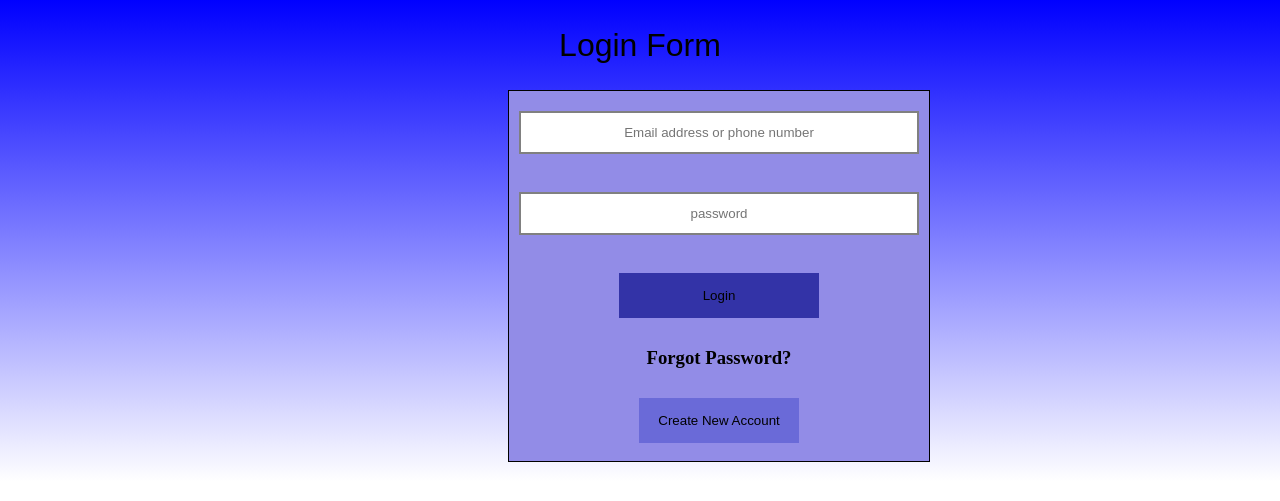
After one commit to anusreepromod/checking, a Django app: page /login/ in a window 1280 px wide. The commit adds this page. Shown: the top 501 px of the page. Run offline with Django 3.2, Linux system fonts and the light colour scheme.

Commit message:
version1

```diff
--- /dev/null
+++ b/firstapp/TEMPLATES/login.html
@@ -0,0 +1,26 @@
+{% load static %}
+<!DOCTYPE html>
+<html lang="en">
+<head>
+    <meta charset="UTF-8">
+    <meta http-equiv="X-UA-Compatible" content="IE=edge">
+    <meta name="viewport" content="width=device-width, initial-scale=1.0">
+    <title>Document</title>
+    <link rel="stylesheet" href="{% static 'css/style.css' %}">
+</head>
+<body style="background-image: linear-gradient(blue,white);background-repeat: no-repeat;">
+    <div>
+        <h2 class="lh2">Login Form</h2>
+    </div>
+    <div class="ld1">
+        <form action="" class="lf1">
+            <input type="text" placeholder="Email address or phone number" class="li1"><br><br>
+            <input type="password"  placeholder="password" class="li1"><br><br>
+            <button type="submit" class="lb1">Login</button>
+            <h3>Forgot Password?</h3>
+            <input type="submit" value="Create New Account" class="lb2">
+
+        </form>
+    </div>
+</body>
+</html>
--- a/firstapp/static/css/style.css
+++ b/firstapp/static/css/style.css
@@ -8,3 +8,57 @@
     margin-left: 500px;
     margin-right: 500px;
 }
+
+.lh2{
+    text-align: center;
+    font-family: Arial;
+    font-weight: 500;
+    font-size: xx-large;
+
+}
+.lb1{
+    background-color:rgb(51, 51, 167);
+    text-align: center;
+       width: 50%;
+        color: black;
+        padding: 15px;
+        margin: 10px 0px;
+        border: none;
+
+}
+.lb2{
+    background-color:rgb(106, 106, 216);
+    text-align: center;
+       width: 40%;
+        color: black;
+        padding: 15px;
+        margin: 10px 0px;
+        border: none;
+
+}
+.li1{
+    width: 100%;
+    margin: 10px 0px 10px;
+        padding: 12px 20px;
+        text-align: center;
+        border: 2px solid grey;
+        box-sizing: border-box;
+}
+.lf1{
+    background-color:#928ce7;
+    border: 1px;
+    border-style: solid;
+    padding: 10px 10px 10px 10px;
+    margin: 10px 500px 20px 500px;
+    text-align: center;
+    height: 350px;
+    width: 400px;
+
+}
+.lh2{
+    text-align: center;
+    font-family: Arial;
+    font-weight: 500;
+    font-size: xx-large;
+
+}
--- a/firstapp/urls.py
+++ b/firstapp/urls.py
@@ -3,4 +3,5 @@ from django.urls import path
 # Create your views here.
 urlpatterns = [
     path('check/', views.check),
+    path('login/', views.login),
 ]
--- a/firstapp/views.py
+++ b/firstapp/views.py
@@ -3,3 +3,7 @@ from django.shortcuts import render
 
 def check(request):
     return render(request, 'check.html')
+
+
+def login(request):
+    return render(request, 'login.html')
```
